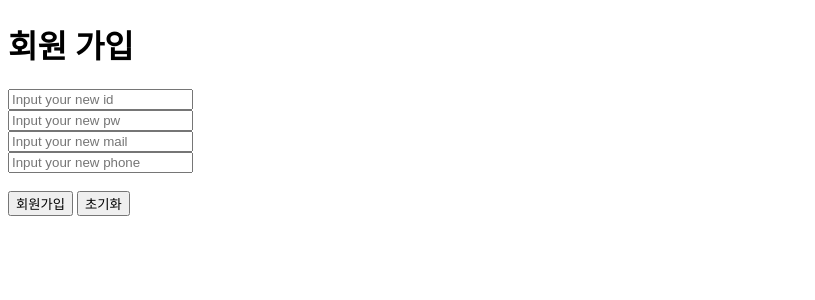
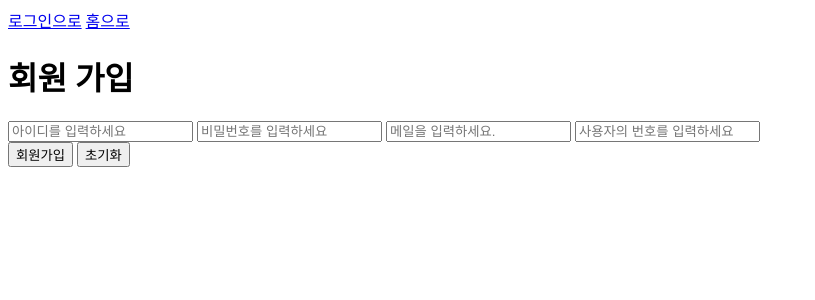
Before and after one commit to qlqldks985/0619pjt_toy_project, a Flask app: page /signup/form in a window 1280 px wide. Shown: the top 300 px of the page, without its empty margins (0-815 px from the left). Run offline with Flask 3, Linux system fonts and the light colour scheme.

Commit message:
로그인까지 완료

```diff
--- a/templates/member_service_JJH/signup_form.html
+++ b/templates/member_service_JJH/signup_form.html
@@ -1,39 +1,30 @@
 <!DOCTYPE html>
-<html lang="en">
+<html lang="ko">
 <head>
     <meta charset="UTF-8">
     <title>회원 가입</title>
+    <link rel="stylesheet" href="{{ url_for('static', filename='css/member_JJH/member.css') }}">
 </head>
 <body>
 
-    <h1>회원 가입</h1>
+    <div class="header-links">
+        <a href="{{ url_for('member_service_jjh.signin_form') }}">로그인으로</a>
+        <a href="/">홈으로</a>
+    </div>
 
-<form action="/signup/confirm" method="post">
+    <form action="/signup/confirm" method="post">
+        <h1>회원 가입</h1>
 
-        <input type="text" name="user_id" placeholder="Input your new id">
+        <input type="text" name="user_id" placeholder="아이디를 입력하세요">
+        <input type="password" name="user_pw" placeholder="비밀번호를 입력하세요">
+        <input type="email" name="user_mail" placeholder="메일을 입력하세요.">
+        <input type="text" name="user_phone" placeholder="사용자의 번호를 입력하세요">
 
-        <br>
-
-        <input type="password" name="user_pw" placeholder="Input your new pw">
-
-        <br>
-
-        <input type="email" name="user_mail" placeholder="Input your new mail">
-
-        <br>
-
-        <input type="text" name="user_phone" placeholder="Input your new phone">
-
-        <br><br>
-
-        <button type="submit">
-            회원가입
-        </button>
-        <button type="reset">
-            초기화
-        </button>
-
-</form>
+        <div class="auth-btn-group">
+            <button type="submit">회원가입</button>
+            <button type="reset">초기화</button>
+        </div>
+    </form>
 
 </body>
 </html>
```
Also changed, not shown: templates/index.html (+6 -6 lines), templates/member_service_JJH/signin_form.html (+12 -15 lines).
